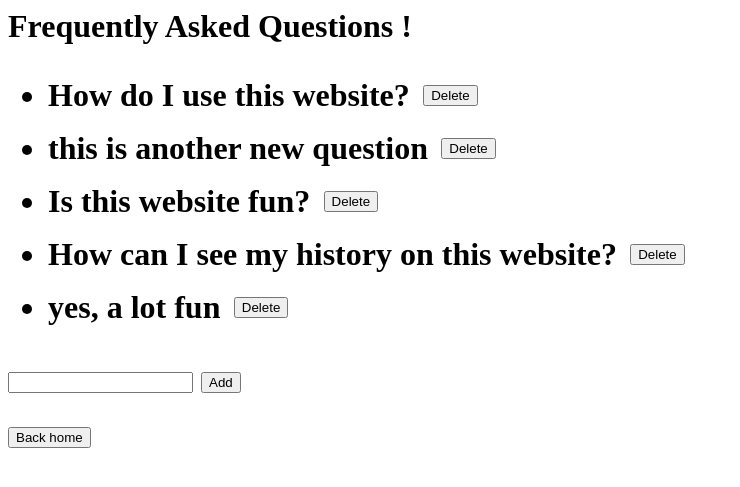
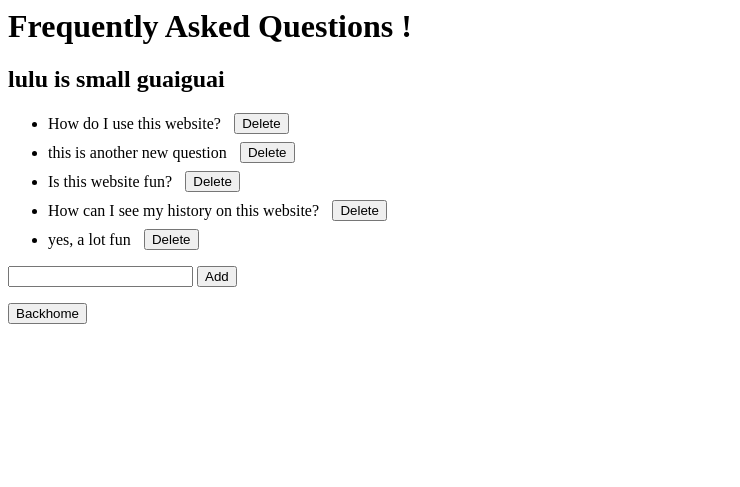
Before and after one commit to LuWang0211/USpeakIGuess, a Django app: page /faq/ in a window 1280 px wide. Shown: the top 487 px of the page, without its empty margins (0-740 px from the left). Run offline with Django 3.2, Linux system fonts and the light colour scheme; data comes from the database, SQL or seed files in the repository.

Commit message:
more translations

```diff
--- a/FAQ/views.py
+++ b/FAQ/views.py
@@ -1,5 +1,7 @@
 from django.shortcuts import render
 from django.http import HttpResponseRedirect
+from django.utils.translation import gettext as _
+
 
 # from django.http import HttpResponse
 from .models import FAQItems
@@ -10,8 +12,13 @@ from .models import FAQItems
 
 def FAQView(request):
     all_faq_items = FAQItems.objects.all()
+
+    important_text = _('lulu is small guaiguai')
+
+    print(important_text)
+
     # all_FAQ_items ='cd  FAQItems.objects.all()'
-    return render(request, 'faq.html', {'all_faqitems': all_faq_items})
+    return render(request, 'faq.html', {'all_faqitems': all_faq_items, 'important_text': important_text})
 
 def addQuestion(request):
     new_item = request.GET['content']
--- a/templates/AuthorIdentification.html
+++ b/templates/AuthorIdentification.html
@@ -1,3 +1,5 @@
+{% load i18n %}
+
 <h1> Author Identification Task<h1>
 
 <ul>
@@ -40,5 +42,5 @@
 </form> -->
 
 <form action="/Backhome/" methond="post">
-    <input type="submit" value="Back home"/>
+    <input type="submit" value="{% trans 'Backhome' %}"/>
 </form>
--- a/templates/faq.html
+++ b/templates/faq.html
@@ -1,5 +1,7 @@
+{% load i18n %}
+
 <h1> Frequently Asked Questions !<h1>
-
+<h2> {{ important_text }}</h2>
 <!-- <ul>
     <li>How do I use this website? </li>
     <li>How can I view my history on checking information? </li>
@@ -21,9 +23,9 @@
 
 <form action="/addQuestion/" methond="post">{% csrf_token%}
     <input type="text" name="content"/>
-    <input type="submit" value="Add"/>
+    <input type="submit" value="{% trans 'Add' %}"/>
 </form>
 
 <form action="/Backhome/" methond="post">
-    <input type="submit" value="Back home"/>
+    <input type="submit" value="{% trans 'Backhome' %}"/>
 </form>
```
Also changed, not shown: locale/zh/LC_MESSAGES/django.po, 1 other file.
